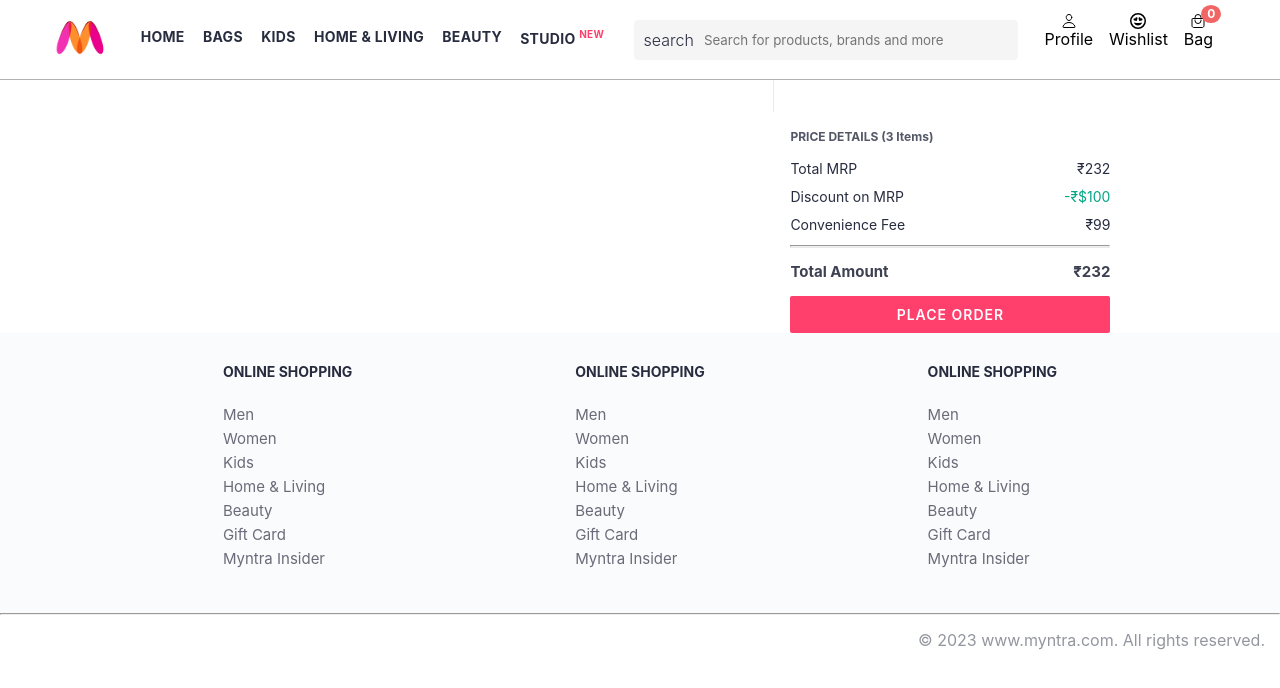
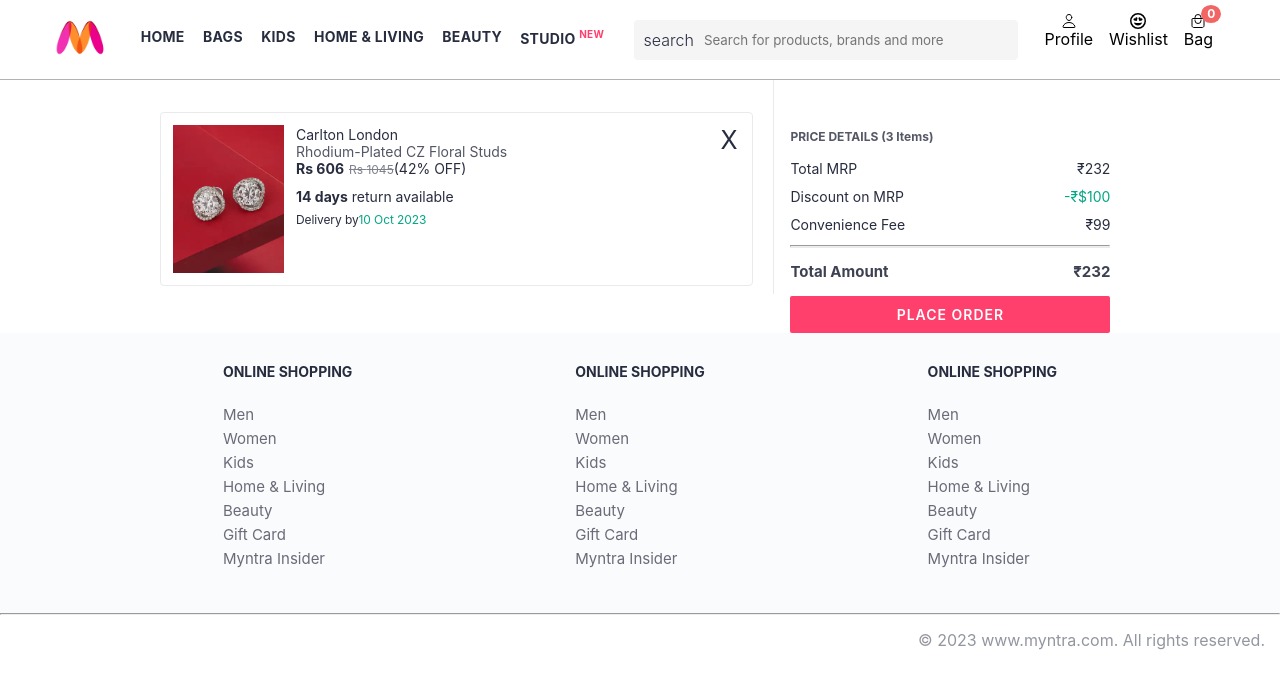
Before and after one commit to saurav-ghimire/Mini-Myntra.com, a React (Vite) app in the folder frontend/: page /bags in a window 1280 px wide. Shown: the top 688 px of the page. Built offline with nearby package versions, Linux system fonts and the light colour scheme.

Commit message:
Store created for redux slice

```diff
--- /dev/null
+++ b/frontend/src/components/BagItems.jsx
@@ -0,0 +1,30 @@
+function BagItems({item}) {
+
+  return <>
+  <div className="bag-item-container">
+    <div className="item-left-part">
+      <img className="bag-item-img" src={item.image} />
+    </div>
+    <div className="item-right-part">
+      <div className="company">{item.company}</div>
+      <div className="item-name">{item.item_name}</div>
+      <div className="price-container">
+        <span className="current-price">Rs {item.current_price}</span>
+        <span className="original-price">Rs {item.original_price}</span>
+        <span className="discount-percentage">({item.discount_percentage}% OFF)</span>
+      </div>
+      <div className="return-period">
+        <span className="return-period-days">{item.return_period} days</span> return available
+      </div>
+      <div className="delivery-details">
+        Delivery by
+        <span className="delivery-details-days">{item.delivery_date}</span>
+      </div>
+    </div>
+
+    <div className="remove-from-cart">X</div>
+  </div>
+  </>;
+}
+
+export default BagItems;
--- a/frontend/src/routes/bags.jsx
+++ b/frontend/src/routes/bags.jsx
@@ -1,11 +1,29 @@
+import BagItems from "../components/BagItems";
 import BagsSummary from "../components/BagsSummery";
 
 
 function Bags() {
+  const item =   {
+    id: '001',
+    image: './images/1.jpg',
+    company: 'Carlton London',
+    item_name: 'Rhodium-Plated CZ Floral Studs',
+    original_price: 1045,
+    current_price: 606,
+    discount_percentage: 42,
+    return_period: 14,
+    delivery_date: '10 Oct 2023',
+    rating: {
+        stars: 4.5,
+        count: 1400,
+    },
+  };
+
   return <>
   <main>
       <div className="bag-page">
         <div className="bag-items-container">
+          <BagItems item={item} />
         </div>
         <div className="bag-summary">
           <BagsSummary />
```
Also changed, not shown: frontend/src/store/index.jsx (added, +19 -0 lines).
